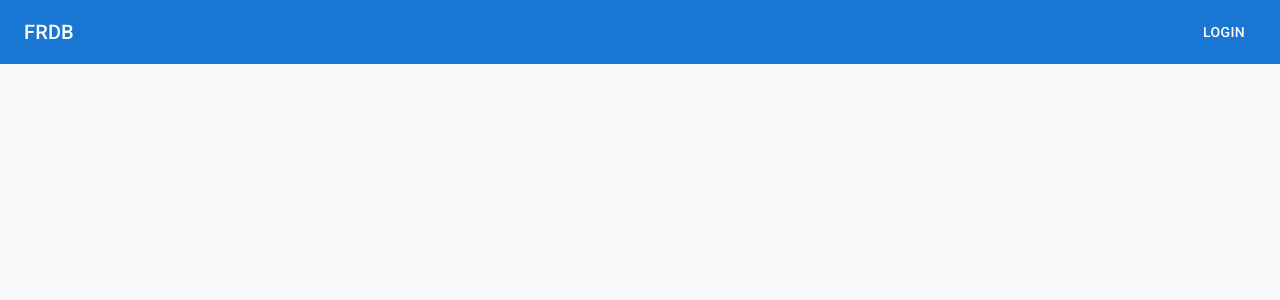
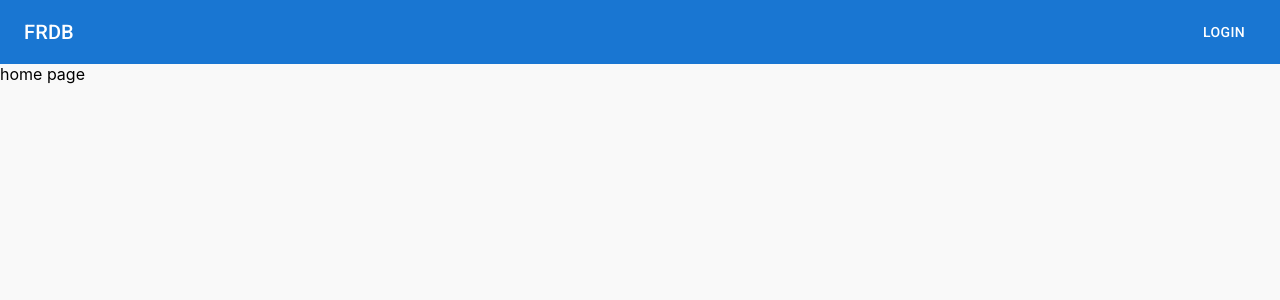
Before and after one commit to FahadQurashi49/frdb, a React (Create React App) app: page / in a window 1280 px wide. Shown: the top 300 px of the page. Built offline with nearby package versions, Linux system fonts and the light colour scheme; the HTML template or start-up script is replaced by a standard one.

Commit message:
fix(Layout): fix height of main content

```diff
--- a/src/components/Layout.tsx
+++ b/src/components/Layout.tsx
@@ -20,11 +20,16 @@ function Layout({ children } : Props) {
                     </Toolbar>
                 </AppBar>
             </Box>
-            <Box sx={{
-                height: '100vh',
-                bgcolor: '#f9f9f9'
-            }}>
-                {children}
+            <Box>
+                <Toolbar />
+                <Box sx={{
+                    height: '100vh',
+                    bgcolor: '#f9f9f9'
+                }}>
+                    {children}
+                </Box>
+
+
             </Box>
         </Box>
 
```
